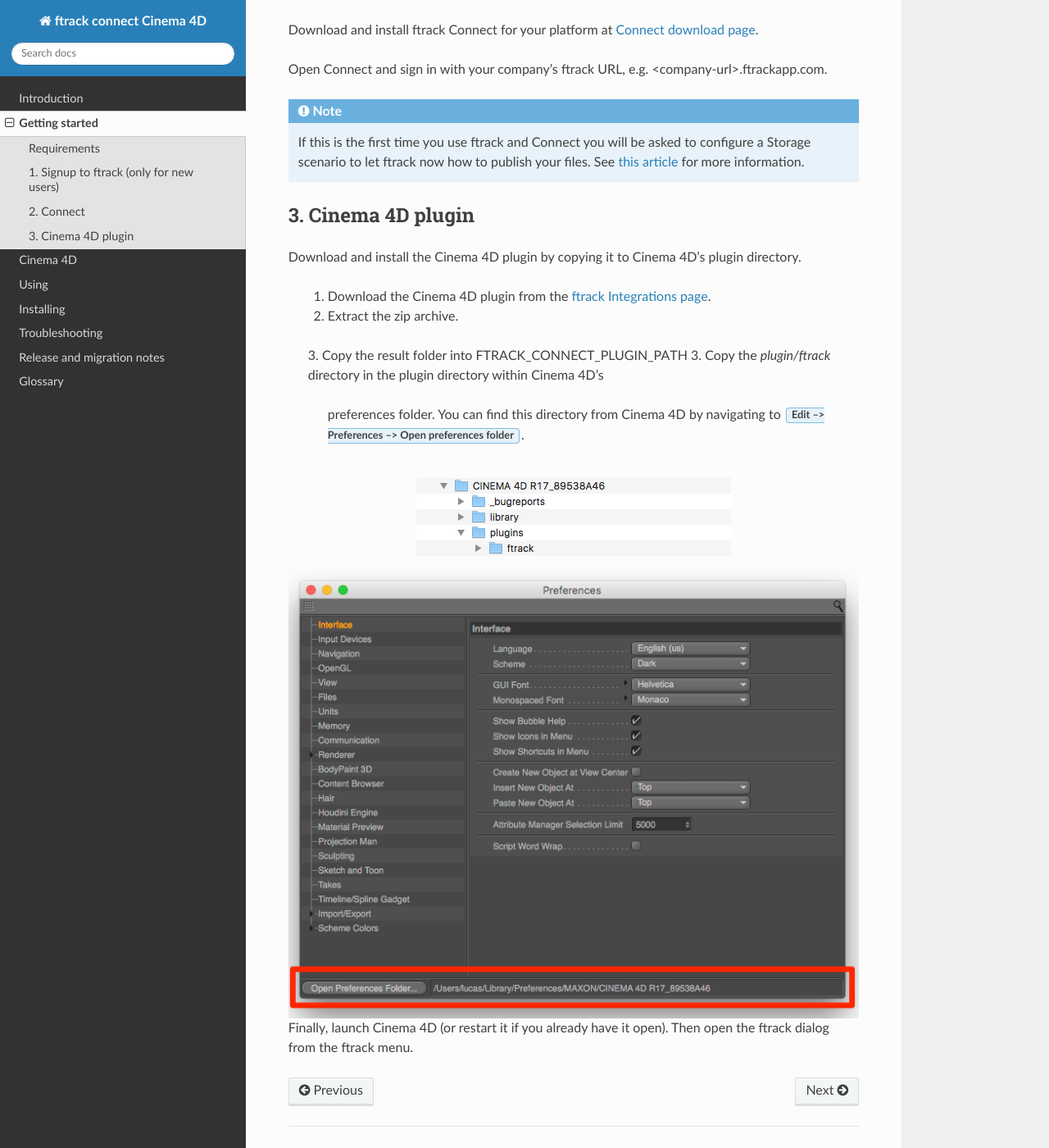
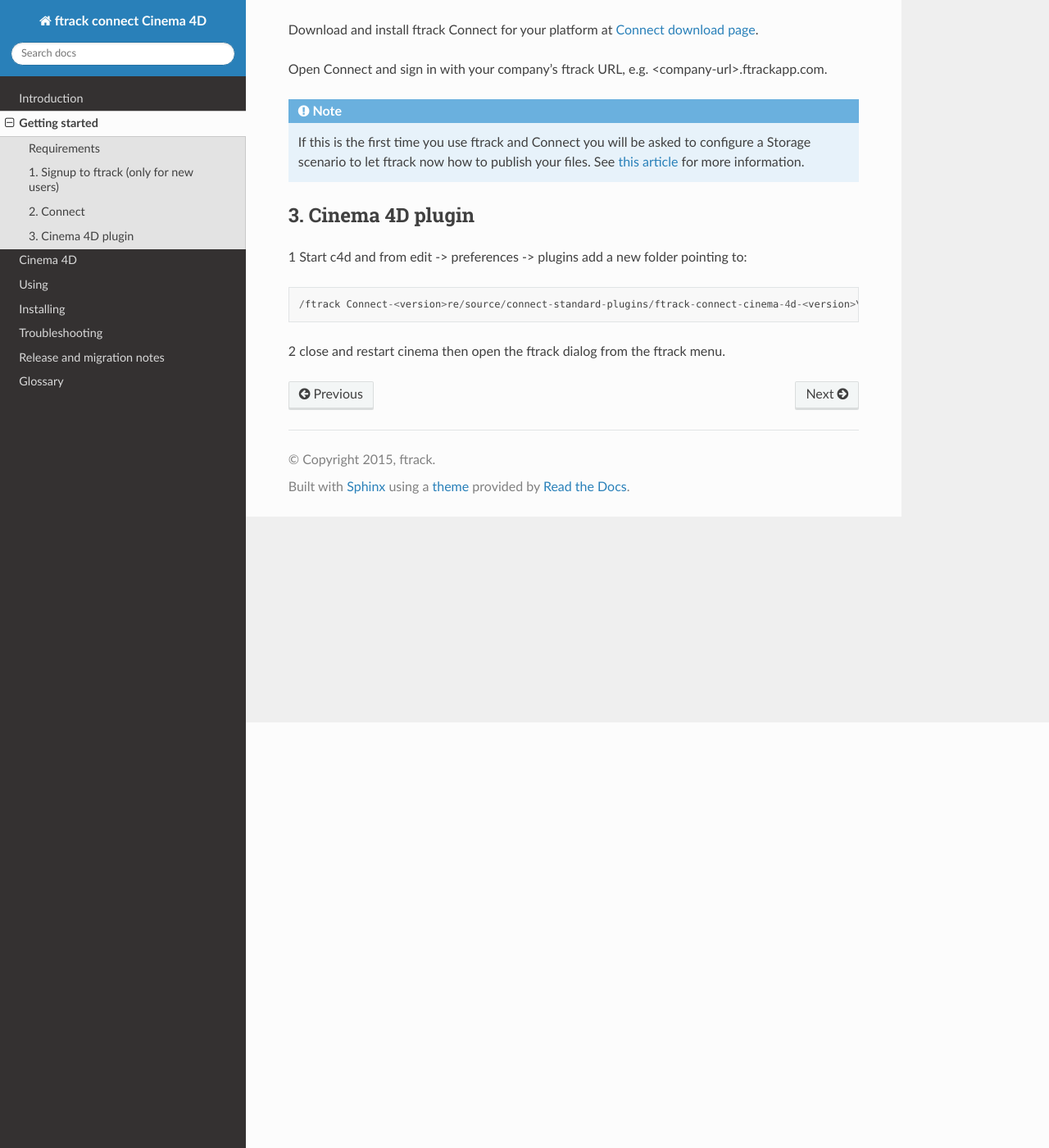
Before and after one commit to ftrackhq/ftrack-connect-cinema-4d, a Sphinx documentation site: the page built from doc/getting_started.rst, in a window 1280 px wide and 1400 px high, scrolled down 519 px. Shown: the whole window at 82% size. Built offline with Sphinx 7.4.7 and the Read the Docs theme 2.0.0, drawn with Linux system fonts in a browser that asks for light colours.

Commit message:
update plugin install documentation

```diff
--- a/doc/getting_started.rst
+++ b/doc/getting_started.rst
@@ -42,22 +42,8 @@
 3. Cinema 4D plugin
 -------------------
 
-Download and install the Cinema 4D plugin by copying it to Cinema 4D's plugin
-directory.
+1 Start c4d and from edit -> preferences -> plugins add a new folder pointing to::
 
-  1. Download the Cinema 4D plugin from the
-     `ftrack Integrations page <https://www.ftrack.com/integrations>`_.
-  2. Extract the zip archive.
-  3. Copy the result folder into FTRACK_CONNECT_PLUGIN_PATH
-  3. Copy the `plugin/ftrack` directory in the plugin directory within Cinema 4D's
-     preferences folder. You can find this directory from Cinema 4D by
-     navigating to :guilabel:`Edit --> Preferences --> Open preferences folder`.
+ /ftrack Connect-<version>re/source/connect-standard-plugins/ftrack-connect-cinema-4d-<version>\plugin
 
-.. figure:: /image/install_plugin_directory.png
-   :align: center
-
-.. figure:: /image/install_plugin_preferences.png
-   :align: center
-
-Finally, launch Cinema 4D (or restart it if you already have it open). Then
-open the ftrack dialog from the ftrack menu.
+2 close and restart cinema then open the ftrack dialog from the ftrack menu.
```
